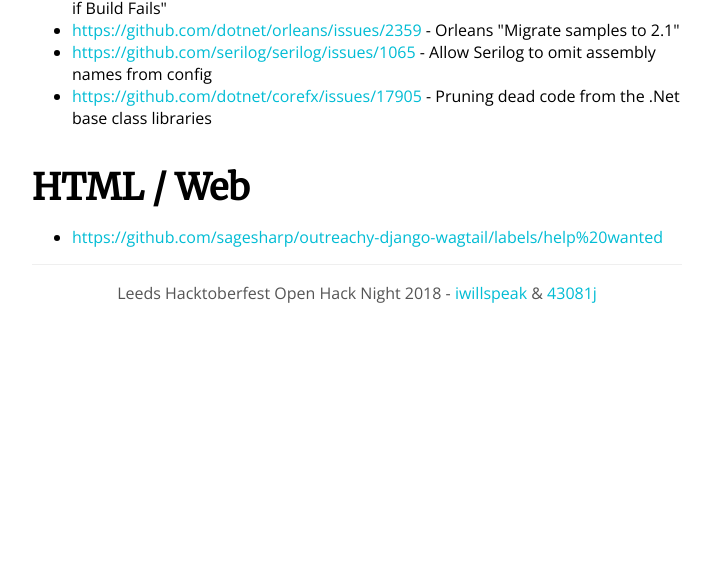
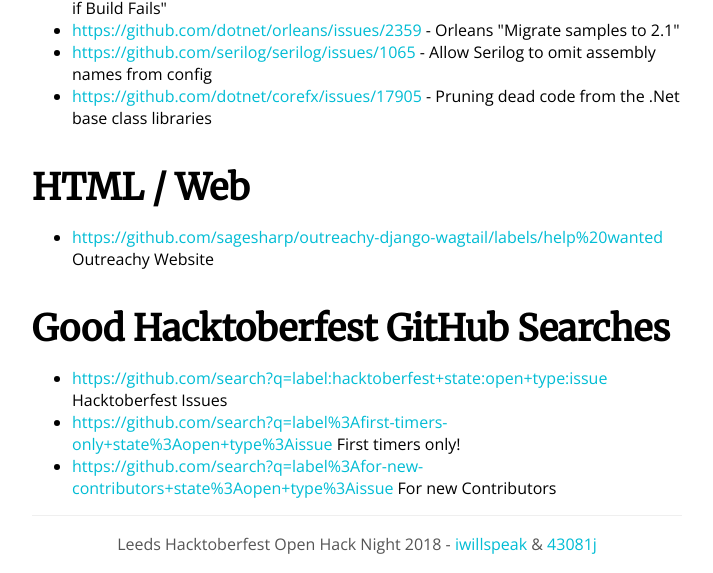
Before and after one commit to crispthinking/hacktoberfest-2018, a plain HTML site: page GOOD_ISSUES/index.html in a window 1280 px wide. Shown: the part 596-1169 px from the top of the page, without its empty margins (283-996 px from the left). Before the commit the page ends 918 px from the top, so only its background shows below. Drawn offline with nearby package versions, Linux system fonts and the light colour scheme.

Commit message:
Update GitHub Pages

```diff
--- a/GOOD_ISSUES/index.html
+++ b/GOOD_ISSUES/index.html
@@ -23,7 +23,12 @@
 <li><a href="https://github.com/dotnet/corefx/issues/17905">https://github.com/dotnet/corefx/issues/17905</a> - Pruning dead code from the .Net base class libraries</li>
 </ul>
 <h2 id="HTML---Web"><a href="#HTML---Web">HTML / Web</a></h2><ul>
-<li><a href="https://github.com/sagesharp/outreachy-django-wagtail/labels/help%20wanted">https://github.com/sagesharp/outreachy-django-wagtail/labels/help%20wanted</a></li>
+<li><a href="https://github.com/sagesharp/outreachy-django-wagtail/labels/help%20wanted">https://github.com/sagesharp/outreachy-django-wagtail/labels/help%20wanted</a> Outreachy Website</li>
+</ul>
+<h2 id="Good-Hacktoberfest-GitHub-Searches"><a href="#Good-Hacktoberfest-GitHub-Searches">Good Hacktoberfest GitHub Searches</a></h2><ul>
+<li><a href="https://github.com/search?q=label:hacktoberfest+state:open+type:issue">https://github.com/search?q=label:hacktoberfest+state:open+type:issue</a> Hacktoberfest Issues</li>
+<li><a href="https://github.com/search?q=label%3Afirst-timers-only+state%3Aopen+type%3Aissue">https://github.com/search?q=label%3Afirst-timers-only+state%3Aopen+type%3Aissue</a> First timers only!</li>
+<li><a href="https://github.com/search?q=label%3Afor-new-contributors+state%3Aopen+type%3Aissue">https://github.com/search?q=label%3Afor-new-contributors+state%3Aopen+type%3Aissue</a> For new Contributors</li>
 </ul>
 <footer><p>Leeds Hacktoberfest Open Hack Night 2018 - <a href="https://github.com/iwillspeak">iwillspeak</a> &amp; <a href="https://github.com/43081j">43081j</a></p>
 </footer></body></html>
```
Also changed, not shown: 02_what_is_a_pr/index.html (+2 -2 lines), index.html (+1 -1 lines).
